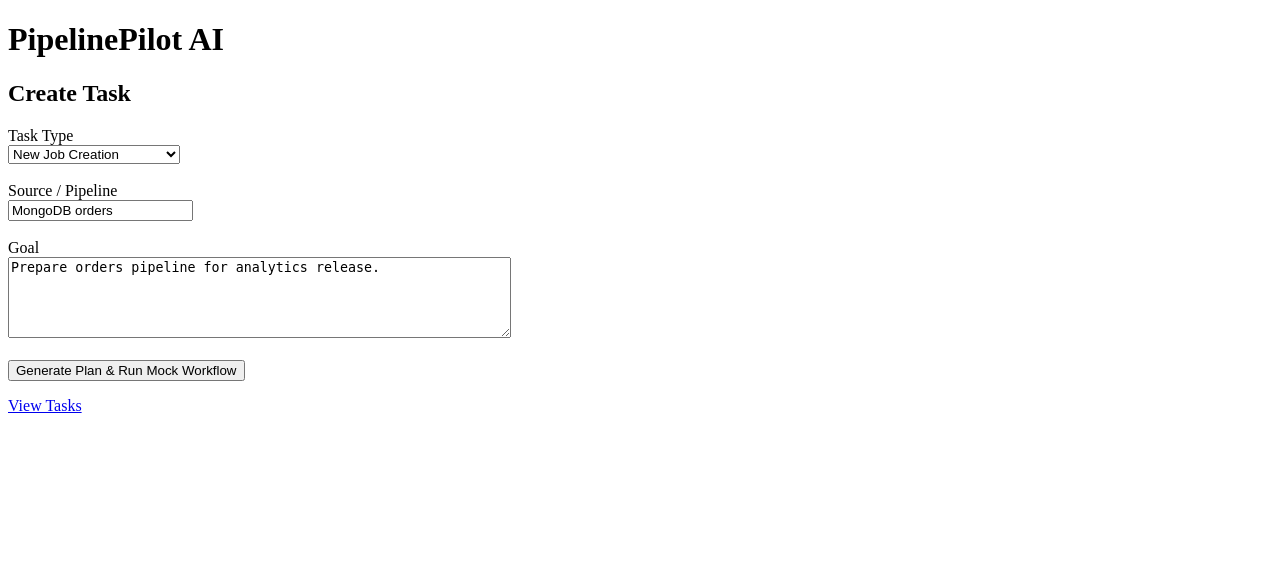
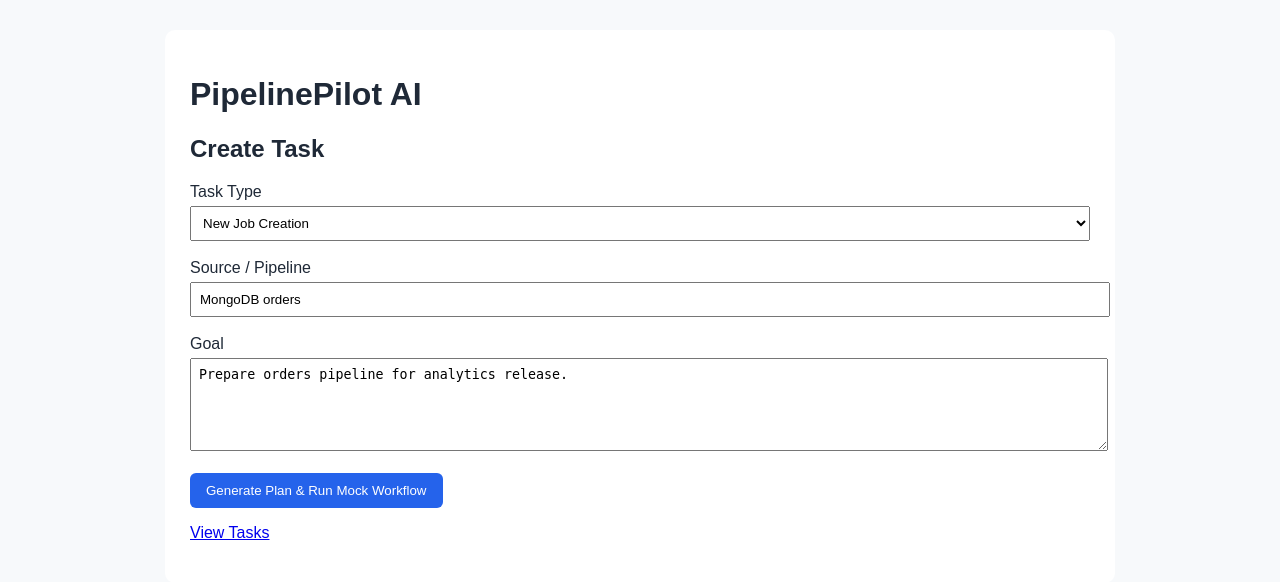
Before and after one commit to vsravya1/pipelinepilot-ai, a Flask app: page / in a window 1280 px wide. Shown: the top 582 px of the page. Run offline with Flask 3, Linux system fonts and the light colour scheme.

Commit message:
Update create_task.html

```diff
--- a/templates/create_task.html
+++ b/templates/create_task.html
@@ -2,8 +2,10 @@
 <html>
 <head>
     <title>PipelinePilot AI</title>
+    <link rel="stylesheet" href="{{ url_for('static', filename='style.css') }}">
 </head>
 <body>
+    <div class="container">
     <h1>PipelinePilot AI</h1>
     <h2>Create Task</h2>
 
@@ -25,5 +27,6 @@
     </form>
 
     <p><a href="/tasks">View Tasks</a></p>
+        </div>
 </body>
 </html>
```
